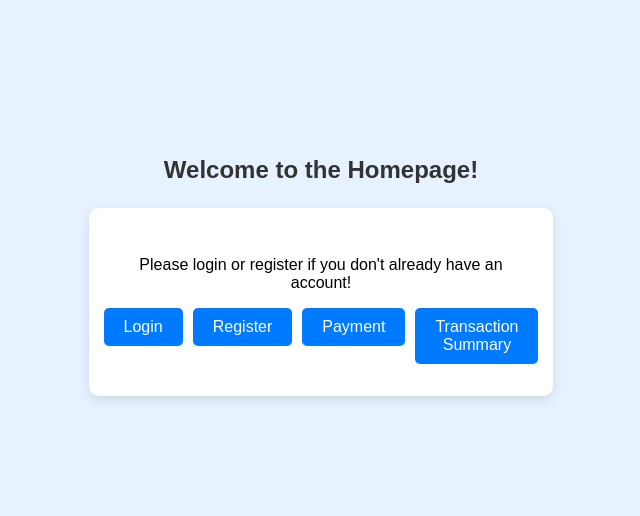
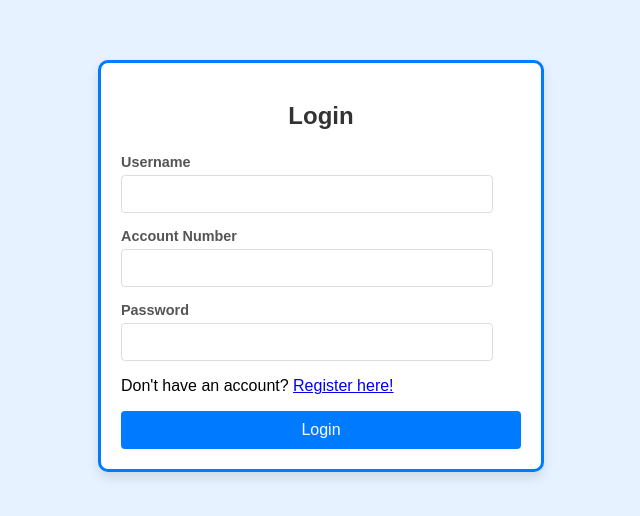
Before and after one commit to MarcoMeyer1/apds-part-2, a React (Create React App) app in the folder client/: page / in a window 1280 px wide. Shown: the part 134-650 px from the top of the page, without its empty margins (319-959 px from the left). Built offline with nearby package versions, Linux system fonts and the light colour scheme.

Commit message:
Login page changed to startup

```diff
--- a/client/src/App.js
+++ b/client/src/App.js
@@ -13,10 +13,9 @@ function Home() {
             <h2>Welcome to the Homepage!</h2>
 
             <div className="home-form">
-            <p>Please login or register if you don't already have an account!</p>
                 <div className="home-buttons">
                     <Link to="/login">
-                        <button>Login</button>
+                        <button>Log Out</button>
                     </Link>
                     <Link to="/register">
                         <button>Register</button>
@@ -40,14 +39,14 @@ function App() {
     return (
         <Router>
             <div>
-            <Routes>
-                    <Route path="/" element={<Home />} />
+                <Routes>
+                    <Route path="/" element={<Login />} />
+
+                    <Route path="/home" element={<Home />} />
                     <Route path="/login" element={<Login />} />
                     <Route path="/register" element={<Register />} />
                     <Route path="/payment" element={<Payment />} />
-
-                    <Route path="/transactionSummary" element={<TransactionSummary />} /> {/* Transaction Summary */}
-
+                    <Route path="/transactionSummary" element={<TransactionSummary />} />
                 </Routes>
             </div>
         </Router>
--- a/client/src/pages/Login.js
+++ b/client/src/pages/Login.js
@@ -1,4 +1,5 @@
 import React, { useState } from 'react';
+import { Link } from 'react-router-dom'; // Import Link from react-router-dom
 import './Register.css';
 
 const Login = () => {
@@ -73,6 +74,11 @@ const Login = () => {
                         required
                     />
                 </div>
+
+                <div className="form-group">
+                    <p>Don't have an account? <Link to="/register">Register here!</Link></p>
+                </div>
+
                 <button type="submit">Login</button>
             </form>
         </div>
```
